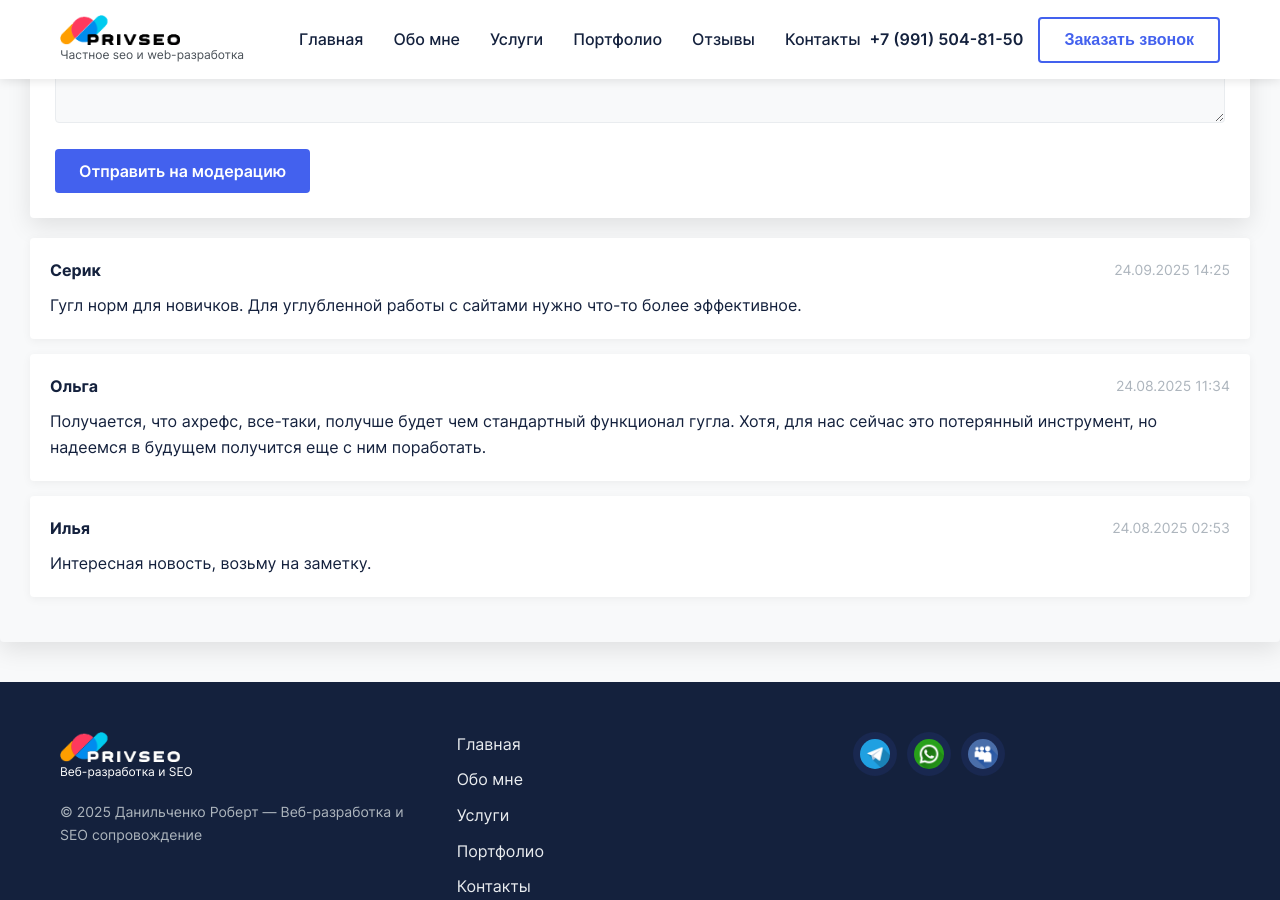
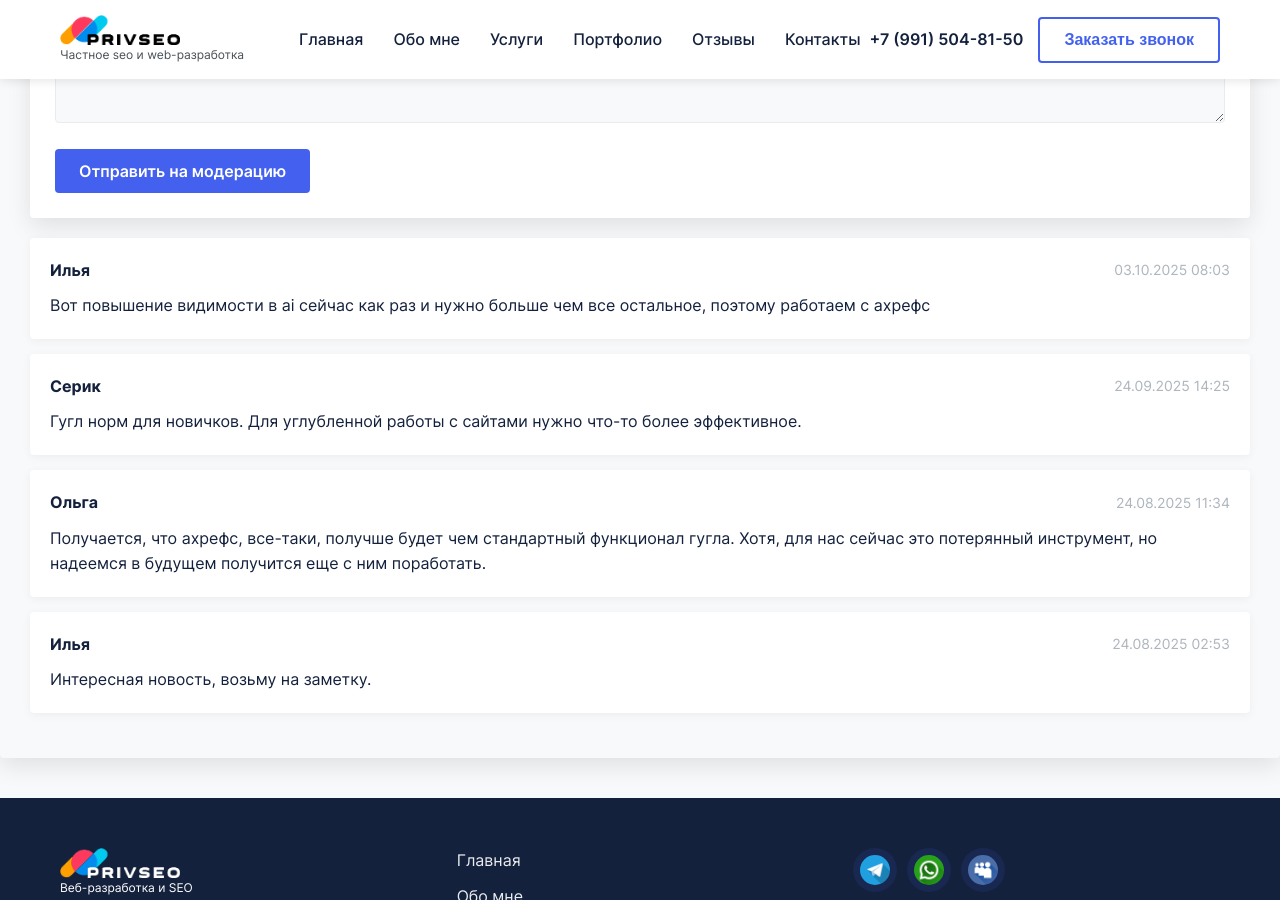
Before and after one commit to PrivateSeo/privateseo.github.io, a Jekyll site: the page built from _posts/news/2025-07-24-besplatnye-instrumenty-seo-ot-google.md, in a window 1280 px wide and 900 px high, scrolled down 8156 px. Built offline with Jekyll 4.4.1, drawn with Linux system fonts in a browser that asks for light colours.

Commit message:
Approved comment

```diff
--- a/_data/comments/084bf23469c74448.json
+++ b/_data/comments/084bf23469c74448.json
@@ -16,5 +16,11 @@
     "text": "Гугл норм для новичков. Для углубленной работы с сайтами нужно что-то более эффективное.",
     "status": "approved",
     "date": "2025-09-24T14:25:39.477Z"
+  },
+  {
+    "author": "Илья",
+    "text": "Вот повышение видимости в ai сейчас как раз и нужно больше чем все остальное, поэтому работаем с ахрефс",
+    "status": "approved",
+    "date": "2025-10-03T08:03:36.185Z"
   }
 ]
```
